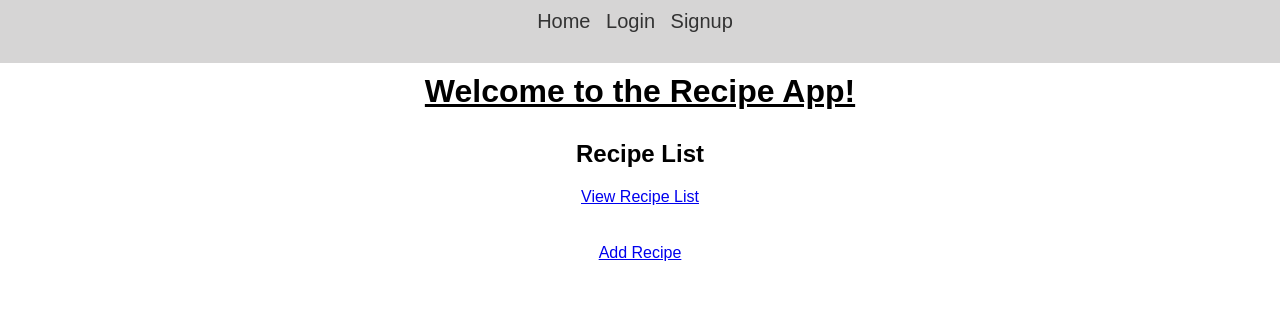
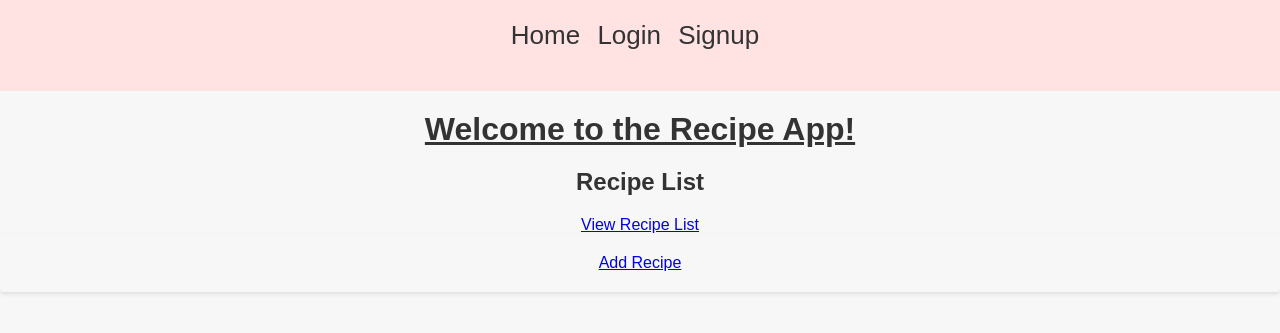
Before and after one commit to bab5505/Recipe, a Flask app: page / in a window 1280 px wide. Shown: the top 333 px of the page. Run offline with Flask 3, Linux system fonts and the light colour scheme; data that the repository does not hold is empty.

Commit message:
Update style.css

```diff
--- a/static/style.css
+++ b/static/style.css
@@ -3,26 +3,28 @@ body {
   font-family: Arial, sans-serif;
   margin: 0;
   padding: 0;
-    text-align: center; /* Center align the content */
+  text-align: center;
+  background-color: #f7f7f7;
+  color: #333;
 }
 
 .container {
   max-width: 960px;
   margin: 0 auto;
   padding: 20px;
-    text-align: left; /* Reset text alignment for container */
 }
 
 header {
-    background-color: #d6d5d5;
-    padding: 10px;
-    text-align: center;
-    font-size: 20px;
+  background-color: #ffe3e3;
+  padding: 20px;
+  color: #fff;
+  font-size: 26px;
   }
 
   h1 {
-    margin: 0;
-    padding: 10px;
+    margin: 20px 0;
+    padding: 0;
+    font-size: 32px;
     text-align: center;
     text-decoration: underline;
   }
@@ -70,16 +72,19 @@ body {
     cursor: pointer;
   }
 
-  /* Recipe styles */
   .recipe {
     margin-bottom: 20px;
-    padding: 10px;
-    background-color: #f2f2f2;
+    padding: 20px;
+    background-color: #fff;
+    border-radius: 4px;
+    box-shadow: 0 2px 4px rgba(0, 0, 0, 0.1);
   }
 
   .recipe h2 {
     margin: 0;
     padding: 0;
+    font-size: 24px;
+    text-decoration: underline;
   }
 
   .recipe p {
@@ -99,5 +104,8 @@ body {
   }
 
   #add-recipe-section {
-    padding: 38px;
+    padding: 20px;
+    background-color: #f7f7f7;
+    border-radius: 4px;
+    box-shadow: 0 2px 4px rgba(0, 0, 0, 0.1);
   }
```
Lines whose indentation alone changed are shown as unchanged.
